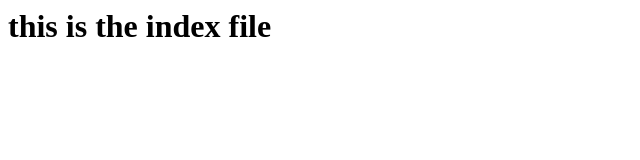
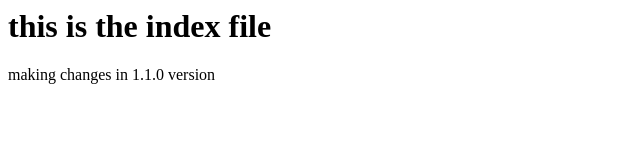
Before and after one commit to shikharagr7/Git-exercise-2, a plain HTML site: page index.html in a window 1280 px wide. Shown: the whole page, without its empty margins (0-640 px from the left). Drawn offline with Linux system fonts and the light colour scheme.

Commit message:
made changes in the file in version1.1.0

```diff
--- a/index.html
+++ b/index.html
@@ -4,5 +4,7 @@
     </head>
     <body>
         <h1>this is the index file</h1>
+        <p>making changes in 1.1.0 version</p>
+
     </body>
 </html>
```
Also changed, not shown: about.html (+1 -0 lines).
